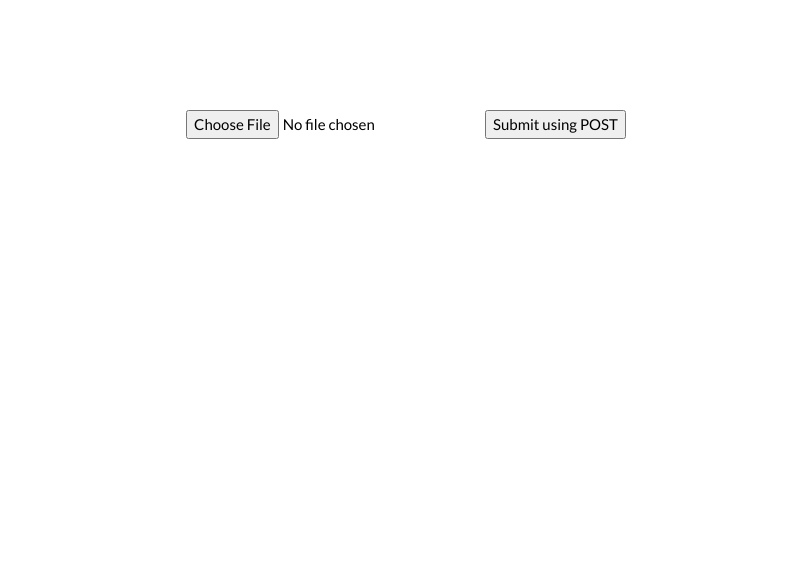
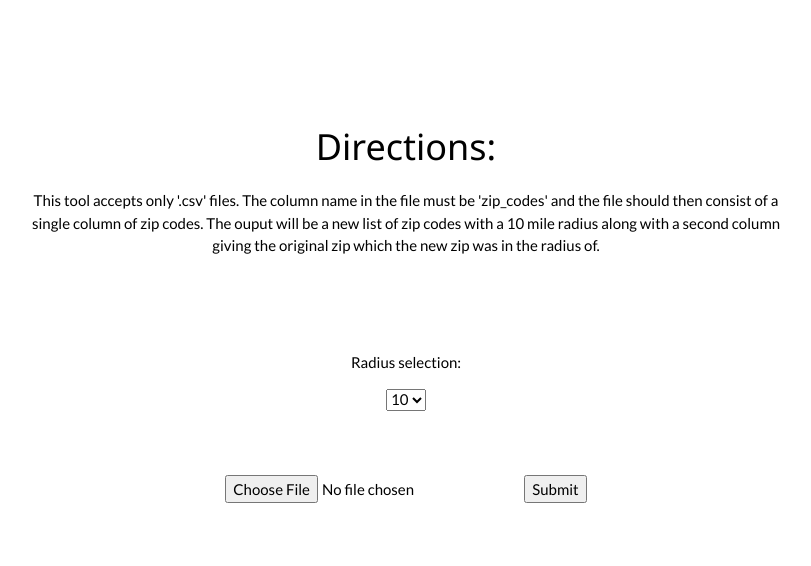
Before and after one commit to lnix1/zip_radius_tool, a Django app: page /zip_app/ in a window 1280 px wide. Shown: the top 566 px of the page, without its empty margins (234-1045 px from the left). Run offline with Django 5.2, Linux system fonts and the light colour scheme.

Commit message:
added a selector for the radius size to pull

```diff
--- a/zip_radius_app/zip_app/templates/zip_app/index.html
+++ b/zip_radius_app/zip_app/templates/zip_app/index.html
@@ -20,9 +20,18 @@ body {font-family: "Lato", sans-serif}
 
   <!-- The Band Section -->
   <div class="w3-container w3-content w3-center w3-padding-64" style="max-width:800px" id="band">
+	<h1>Directions:</h1>
+	<p>This tool accepts only '.csv' files. The column name in the file must be 'zip_codes' and the file should then consist of a single column of zip codes. The ouput will be a new list of zip codes with a 10 mile radius along with a second column giving the original zip which the new zip was in the radius of.</p>
 	<form action="download" method="post" enctype="multipart/form-data">
+		<div class="w3-container w3-content w3-center w3-padding-64" style="max-width:800px" id="band">
+	  	<p>Radius selection:</p>
+	  	<select name="radius" id="radius">
+    	  		<option value="10">10</option>
+    	  		<option value="25">25</option>
+  	  	</select>
+		</div>
 	  <input type="file" name="csvFile" accept=".csv">
-	  <button type="submit" formmethod="post">Submit using POST</button>
+	  <button type="submit" formmethod="post">Submit</button>
 	</form>
   </div>
 
--- a/zip_radius_app/zip_app/views.py
+++ b/zip_radius_app/zip_app/views.py
@@ -6,14 +6,14 @@ from io import StringIO
 from django.http import HttpResponse
 import csv
 
-def pull_radius_zips(f):
+def pull_radius_zips(f, r):
     radius_results = pd.DataFrame(columns = ['radius_zips', 'original_zips'])
     sr = SearchEngine()
     for j in range(0, len(f['zip_code'])):
         zip_info = sr.by_zipcode(str(f['zip_code'][j]))
         lat = zip_info.lat
         lng = zip_info.lng
-        result = sr.by_coordinates(lat, lng, radius = 10, returns = 0)
+        result = sr.by_coordinates(lat, lng, radius = r, returns = 0)
         radius = []
         for i in result:
             radius.append(i.zipcode)
@@ -25,11 +25,13 @@ def pull_radius_zips(f):
 
 @csrf_exempt
 def download(request):
+    r = int(request.POST.get('radius'))
+    print(r)
     f = request.FILES.get('csvFile')
     f = f.read()
     f = f.decode('utf-8')
     f = pd.read_csv(StringIO(f))
-    radius_results = pull_radius_zips(f)
+    radius_results = pull_radius_zips(f, r)
     response = HttpResponse(content_type='text/csv')
     response['Content-Disposition'] = 'attachment; filename="radius_zips.csv"'
     radius_results.to_csv(path_or_buf=response, index=False)
```
